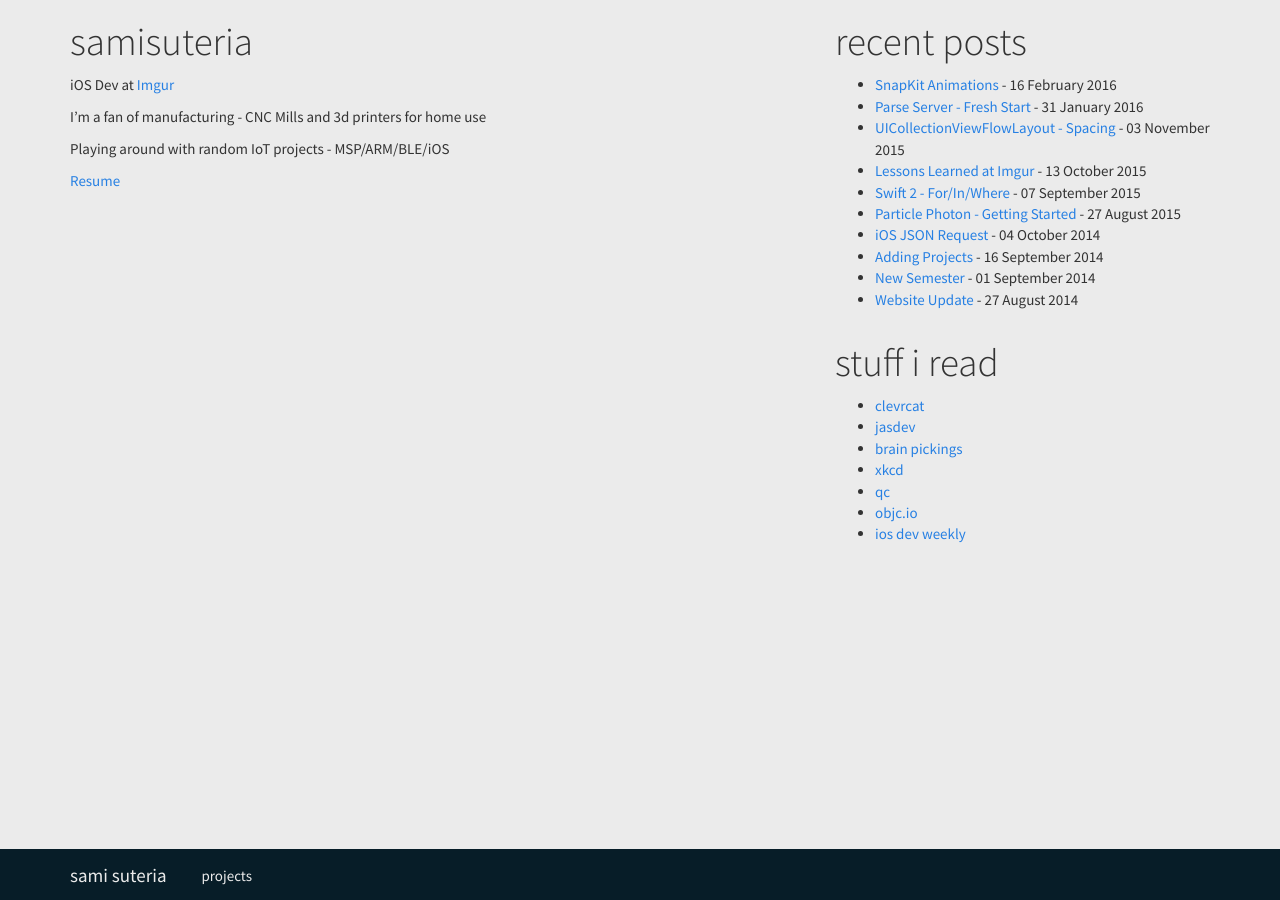
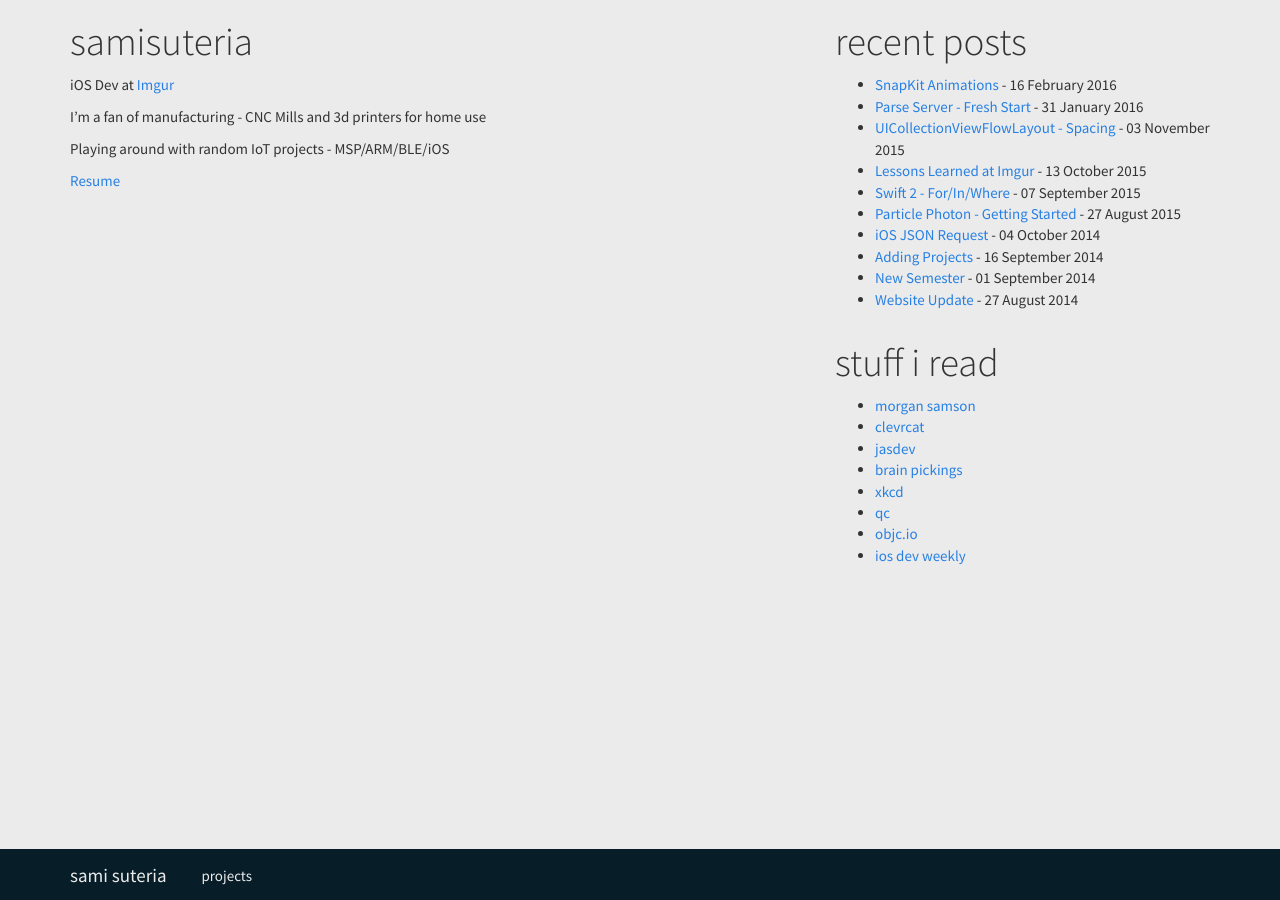
Before and after one commit to samisuteria/samisuteria.github.io, a Jekyll site: the page built from index.md, in a window 1280 px wide. Built offline with Jekyll 4.4.1, drawn with Linux system fonts in a browser that asks for light colours; nearby versions of some CDN libraries.

Commit message:
add bernie to blog list

```diff
--- a/_layouts/index.html
+++ b/_layouts/index.html
@@ -18,6 +18,7 @@
 			<div class="row">
 				<h1>stuff i read</h1>
 				<ul>
+					<li><a href="http://morgansamson.com">morgan samson</a></li>
 					<li><a href="http://clevrcat.com">clevrcat</a></li>
 					<li><a href="http://jasdev.me">jasdev</a></li>
 					<li><a href="https://www.brainpickings.org">brain pickings</a></li>
```
